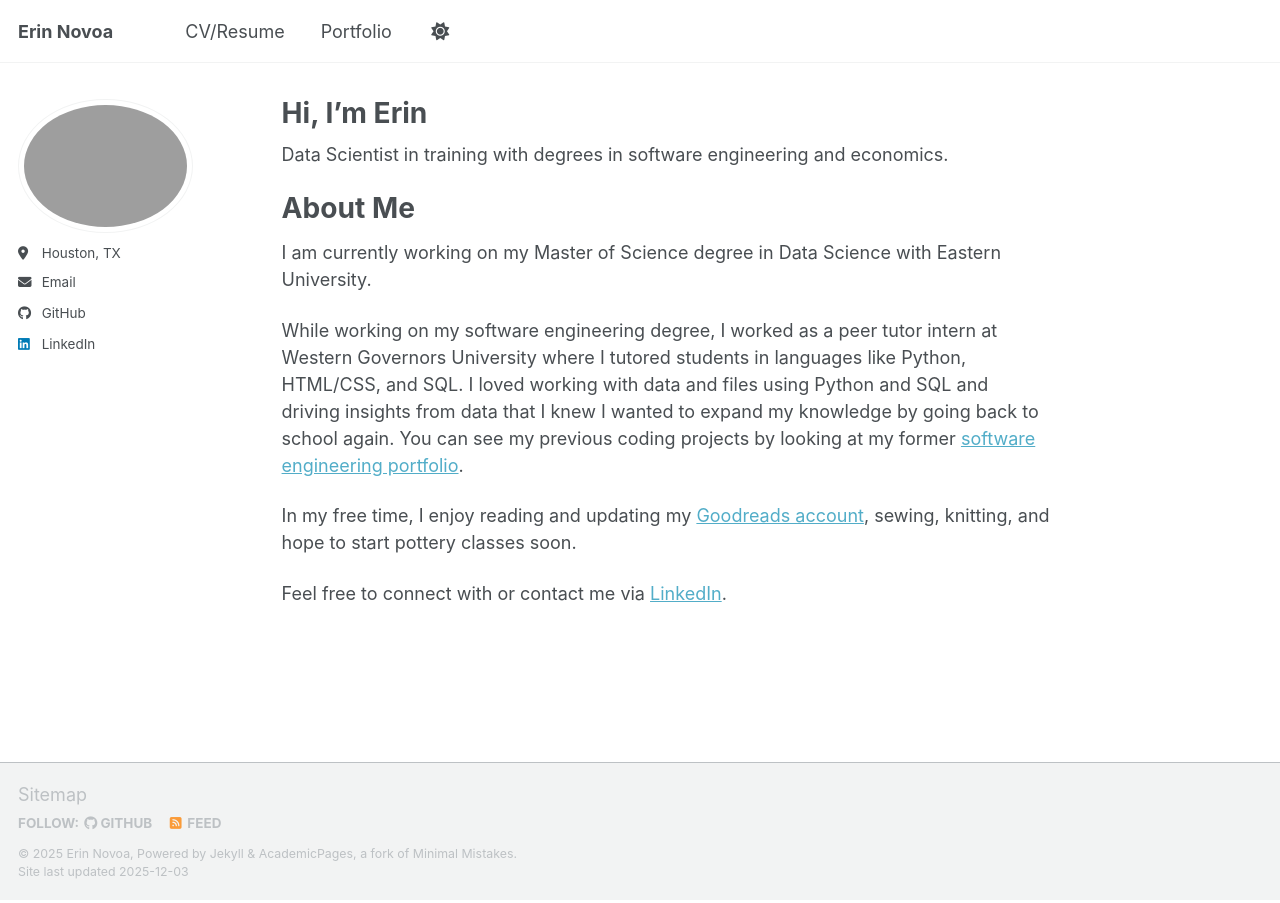
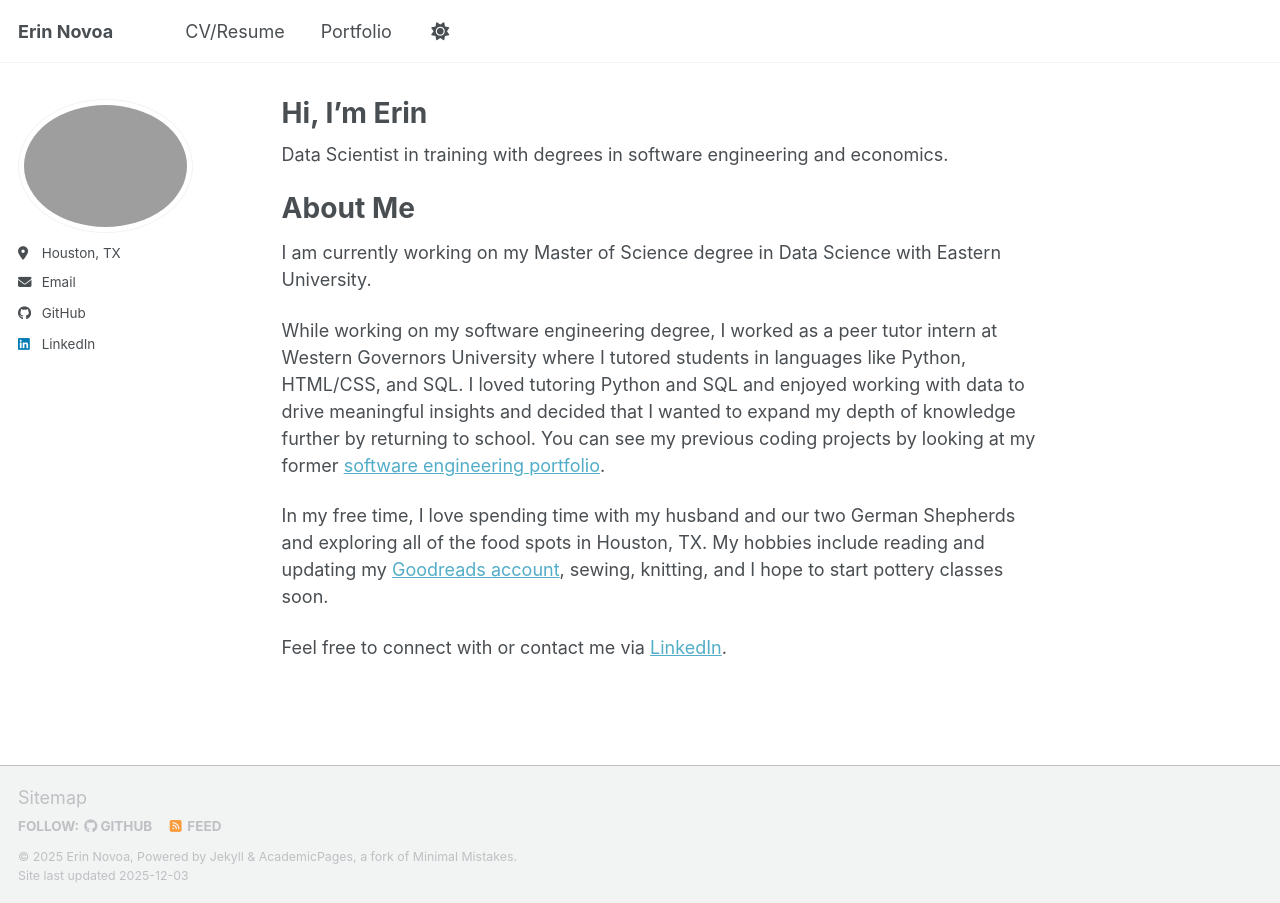
Before and after one commit to eknovoa/eknovoa.github.io, a Jekyll site: the page built from _pages/about.md, in a window 1280 px wide. Built offline with Jekyll 4.4.1, drawn with Linux system fonts in a browser that asks for light colours; a script bundle is joined from its source files by our own code; library files that are not in the unit come from our copies.

Commit message:
added more content to the about me section and made edits

```diff
--- a/_pages/about.md
+++ b/_pages/about.md
@@ -13,8 +13,8 @@ About Me
 ======
 I am currently working on my Master of Science degree in Data Science with Eastern University.
 
-While working on my software engineering degree, I worked as a peer tutor intern at Western Governors University where I tutored students in languages like Python, HTML/CSS, and SQL. I loved working with data and files using Python and SQL and driving insights from data that I knew I wanted to expand my knowledge by going back to school again. You can see my previous coding projects by looking at my former [software engineering portfolio](https://eknovoa.github.io/erin-novoa-portfolio/).
+While working on my software engineering degree, I worked as a peer tutor intern at Western Governors University where I tutored students in languages like Python, HTML/CSS, and SQL. I loved tutoring Python and SQL and enjoyed working with data to drive meaningful insights and decided that I wanted to expand my depth of knowledge further by returning to school. You can see my previous coding projects by looking at my former [software engineering portfolio](https://eknovoa.github.io/erin-novoa-portfolio/).
 
-In my free time, I enjoy reading and updating my [Goodreads account](https://www.goodreads.com/user/show/141082079-erin-novoa), sewing, knitting, and hope to start pottery classes soon.
+In my free time, I love spending time with my husband and our two German Shepherds and exploring all of the food spots in Houston, TX. My hobbies include reading and updating my [Goodreads account](https://www.goodreads.com/user/show/141082079-erin-novoa), sewing, knitting, and I hope to start pottery classes soon.
 
 Feel free to connect with or contact me via [LinkedIn](https://www.linkedin.com/in/eknovoa/).
```
